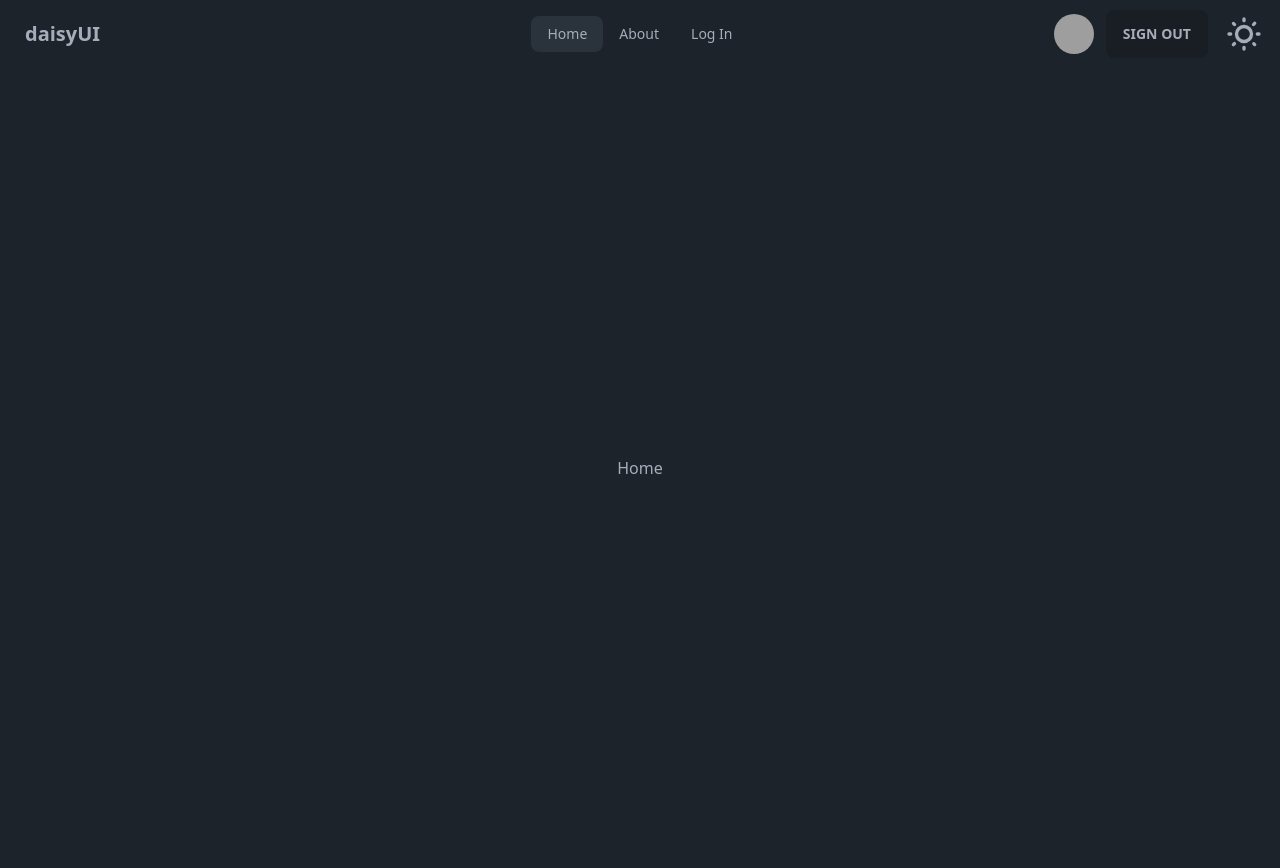
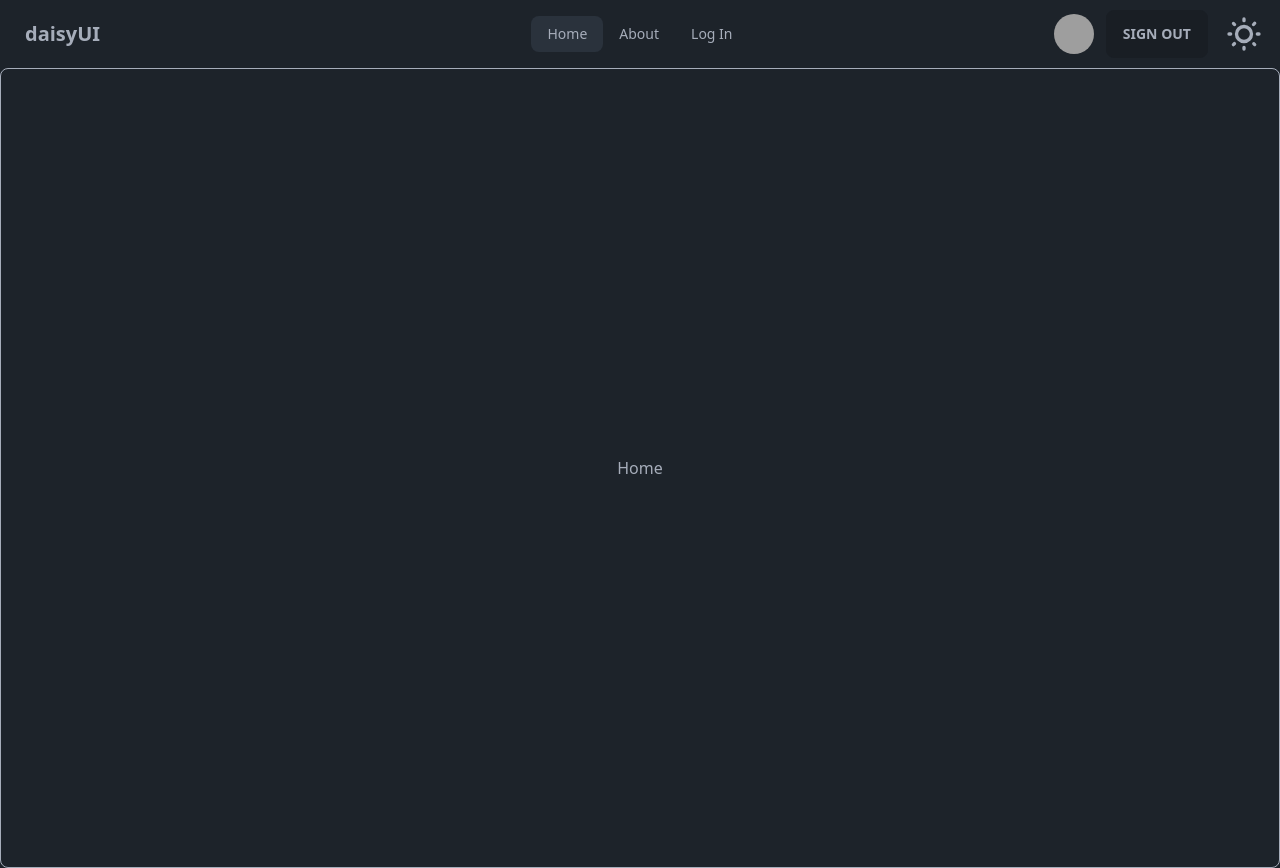
Before and after one commit to Toufiquer/grand-chef-12-client, a React (Vite) app: page / in a window 1280 px wide. Built offline with nearby package versions, Linux system fonts and the light colour scheme; grey boxes are pictures that could not be loaded.

Commit message:
login page design done

```diff
--- a/src/components/DisplayCenter/DisplayCenter.jsx
+++ b/src/components/DisplayCenter/DisplayCenter.jsx
@@ -1,10 +1,9 @@
 /* eslint-disable react/prop-types */
-const DisplayCenter = ({ children }) => {
-  return (
-    <div className="flex items-center justify-center w-full h-screen ">
-      {children}
-    </div>
-  );
+const DisplayCenter = ({ children, border = true }) => {
+  const styleBorder = `${
+    border && "border border-solid border-current rounded-lg p-4"
+  } flex items-center justify-center w-full h-screen `;
+  return <div className={styleBorder}>{children}</div>;
 };
 
 export default DisplayCenter;
--- a/src/pages/LogIn/LogIn.jsx
+++ b/src/pages/LogIn/LogIn.jsx
@@ -11,7 +11,7 @@ const LogIn = () => {
   return (
     <div className="container mx-auto  border border-solid border-current rounded-lg p-4">
       <div className="w-full TR-custom-flex">
-        <DisplayCenter>
+        <DisplayCenter border={false}>
           {/* Log in form */}
           <div className="p2 border border-solid border-current rounded-lg p-4 min-w-[380px]">
             <form onSubmit={handleSubmit(onSubmit)}>
@@ -50,7 +50,7 @@ const LogIn = () => {
           OR
         </div>
 
-        <DisplayCenter>
+        <DisplayCenter border={false}>
           {/* Social Log In */}
           <>
             <SocialLogIn />
```
